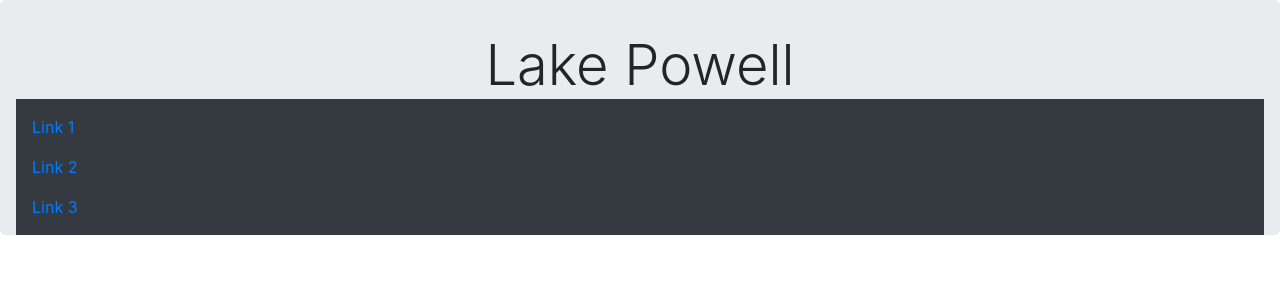
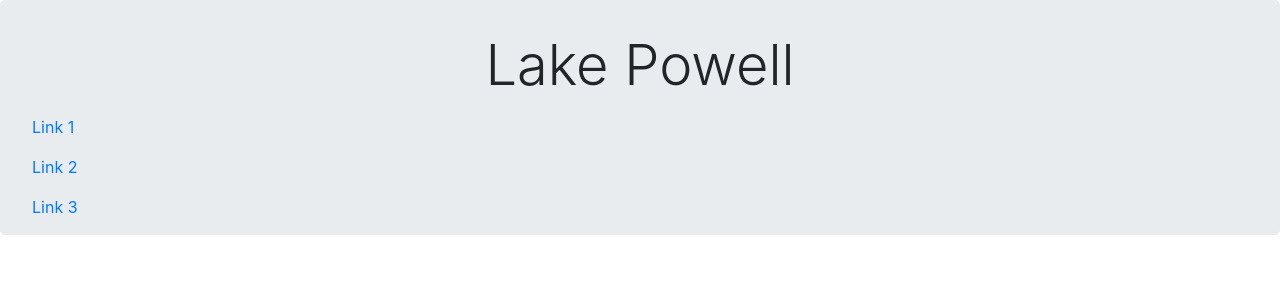
Before and after one commit to jordanburdett/lake-powell, a PHP site: page /index.php in a window 1280 px wide. Shown: the top 300 px of the page. Run offline with PHP 8.4, Linux system fonts and the light colour scheme.

Commit message:
built home.php index

```diff
--- a/web/home.php
+++ b/web/home.php
@@ -22,7 +22,7 @@ session_start();
             Lake Powell
         </h1>
 
-        <nav class="navbar navbar-expand-xs bg-dark navbar-transparent">
+        <nav class="navbar navbar-transparent">
 
             <!-- bootstrap navbar -->
 
```
